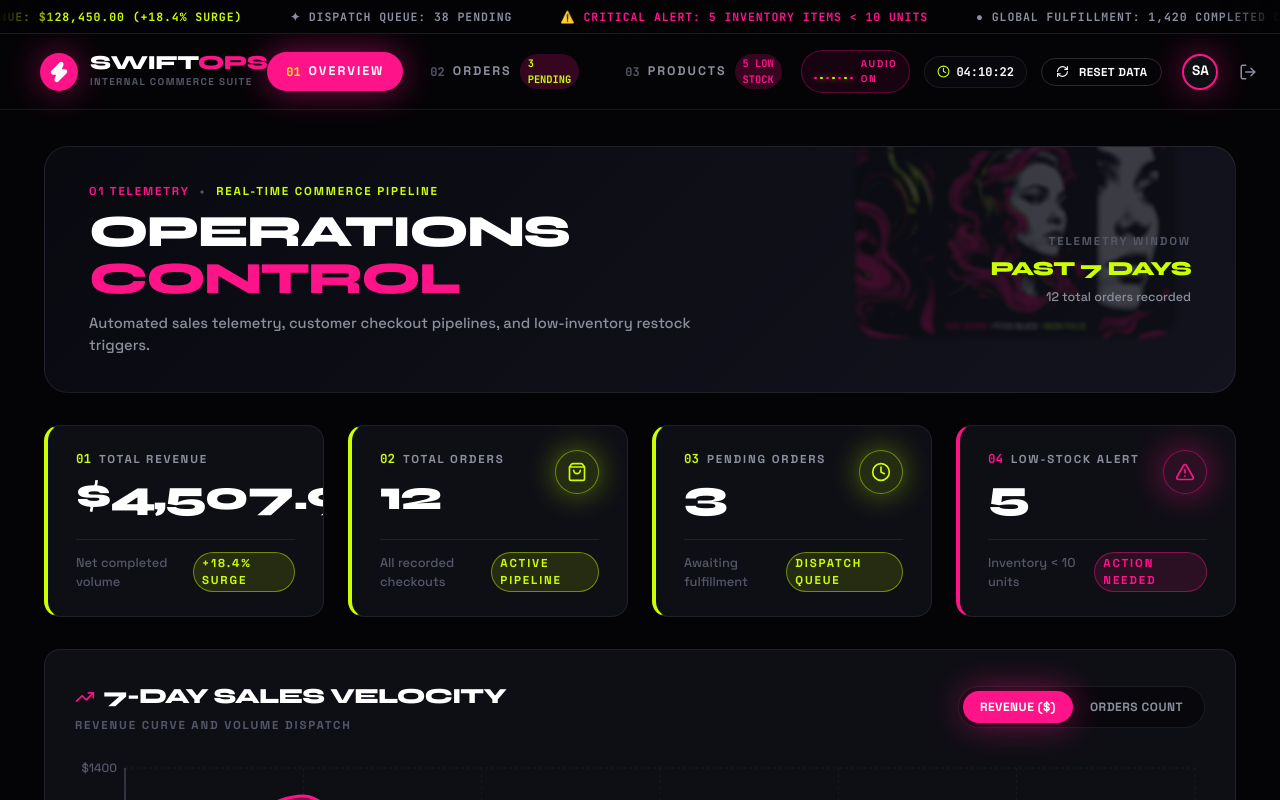
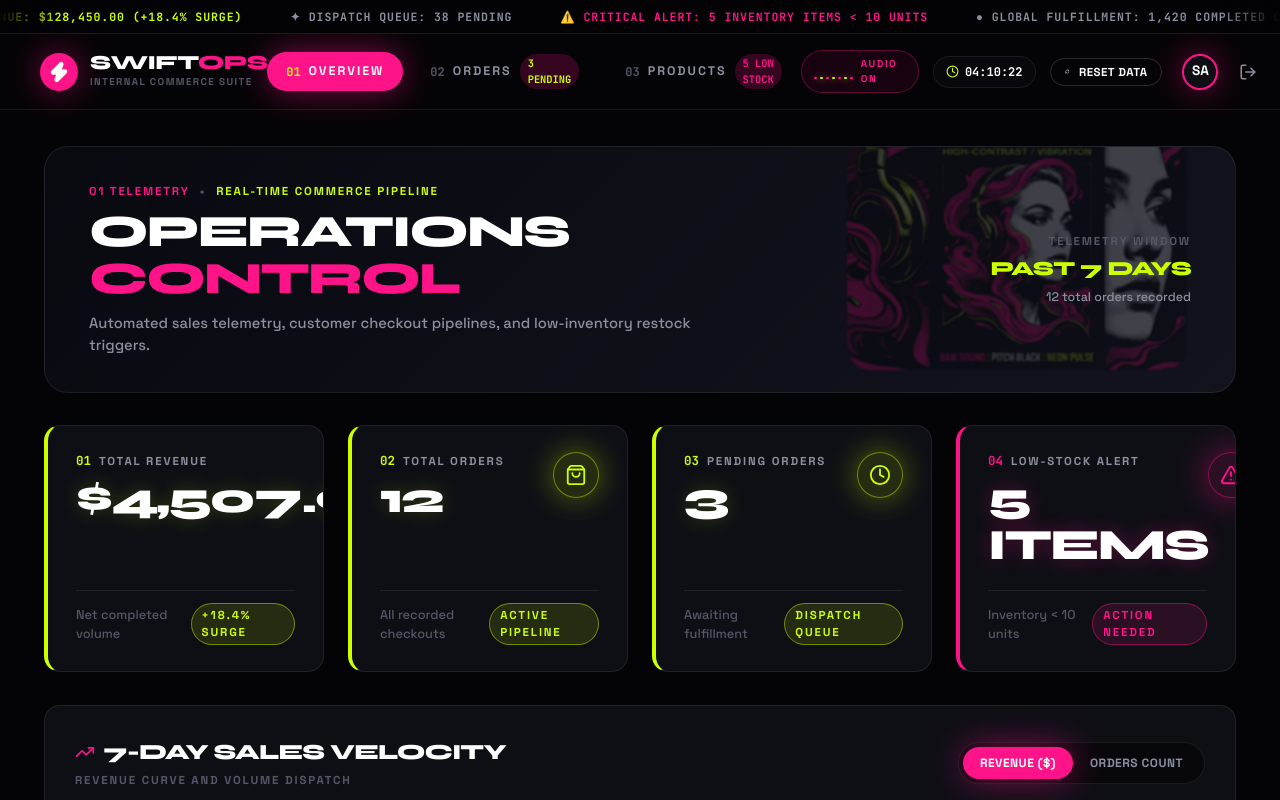
Before and after one commit to shubhamondaldh-maker/swiftops, a React (Vite) app: page / in a window 1280 px wide. Shown: the top 800 px of the page. Built offline with nearby package versions, Linux system fonts and the light colour scheme; sample sign-in values are in the browser's storage.

Commit message:
feat: add interactive neon cursor spotlight, liquid wave morphology, 3D holographic tilt, and animated count-up numbers

```diff
--- a/src/App.jsx
+++ b/src/App.jsx
@@ -7,6 +7,8 @@ import { Login } from './pages/Login';
 import { Overview } from './pages/Overview';
 import { Orders } from './pages/Orders';
 import { Products } from './pages/Products';
+import { CursorGlow } from './components/CursorGlow';
+import { LiquidWaves } from './components/LiquidWaves';
 
 // Protected Route Guard
 const ProtectedRoute = ({ children }) => {
@@ -30,6 +32,10 @@ export function App() {
   return (
     <AuthProvider>
       <DataProvider>
+        {/* Global Ambient Interactive Motion Elements */}
+        <CursorGlow />
+        <LiquidWaves />
+
         <BrowserRouter>
           <Routes>
             {/* Public Login Route */}
--- /dev/null
+++ b/src/components/AnimatedCounter.jsx
@@ -0,0 +1,40 @@
+import React, { useState, useEffect } from 'react';
+
+export const AnimatedCounter = ({ value, prefix = '', suffix = '', decimals = 0, duration = 1200 }) => {
+  const [displayValue, setDisplayValue] = useState(0);
+
+  useEffect(() => {
+    let startTimestamp = null;
+    const startVal = displayValue;
+    const targetVal = typeof value === 'number' ? value : parseFloat(value) || 0;
+
+    const step = (timestamp) => {
+      if (!startTimestamp) startTimestamp = timestamp;
+      const progress = Math.min((timestamp - startTimestamp) / duration, 1);
+
+      // Smooth easeOutExpo curve
+      const easeProgress = progress === 1 ? 1 : 1 - Math.pow(2, -10 * progress);
+      const current = startVal + (targetVal - startVal) * easeProgress;
+
+      setDisplayValue(current);
+
+      if (progress < 1) {
+        window.requestAnimationFrame(step);
+      } else {
+        setDisplayValue(targetVal);
+      }
+    };
+
+    window.requestAnimationFrame(step);
+  }, [value, duration]);
+
+  const formatted = decimals > 0
+    ? displayValue.toLocaleString('en-US', { minimumFractionDigits: decimals, maximumFractionDigits: decimals })
+    : Math.round(displayValue).toLocaleString('en-US');
+
+  return (
+    <span>
+      {prefix}{formatted}{suffix}
+    </span>
+  );
+};
--- /dev/null
+++ b/src/components/CursorGlow.jsx
@@ -0,0 +1,46 @@
+import React, { useEffect, useState } from 'react';
+
+export const CursorGlow = () => {
+  const [pos, setPos] = useState({ x: -100, y: -100 });
+  const [visible, setVisible] = useState(false);
+
+  useEffect(() => {
+    const handleMouseMove = (e) => {
+      setPos({ x: e.clientX, y: e.clientY });
+      if (!visible) setVisible(true);
+    };
+
+    const handleMouseLeave = () => {
+      setVisible(false);
+    };
+
+    window.addEventListener('mousemove', handleMouseMove, { passive: true });
+    document.body.addEventListener('mouseleave', handleMouseLeave);
+
+    return () => {
+      window.removeEventListener('mousemove', handleMouseMove);
+      document.body.removeEventListener('mouseleave', handleMouseLeave);
+    };
+  }, [visible]);
+
+  if (!visible) return null;
+
+  return (
+    <div
+      style={{
+        position: 'fixed',
+        left: 0,
+        top: 0,
+        width: '450px',
+        height: '450px',
+        transform: `translate(${pos.x - 225}px, ${pos.y - 225}px)`,
+        borderRadius: '50%',
+        background: 'radial-gradient(circle, rgba(255, 19, 137, 0.12) 0%, rgba(204, 255, 0, 0.04) 40%, transparent 70%)',
+        pointerEvents: 'none',
+        zIndex: 9999,
+        transition: 'transform 0.08s cubic-bezier(0.16, 1, 0.3, 1)',
+        mixBlendMode: 'screen'
+      }}
+    />
+  );
+};
--- /dev/null
+++ b/src/components/LiquidWaves.jsx
@@ -0,0 +1,101 @@
+import React from 'react';
+
+export const LiquidWaves = () => {
+  return (
+    <div style={{
+      position: 'fixed',
+      inset: 0,
+      pointerEvents: 'none',
+      zIndex: 0,
+      overflow: 'hidden'
+    }}>
+      {/* Morphing Liquid Blob 1 (Hot Pink) */}
+      <div
+        className="liquid-blob liquid-blob-pink"
+        style={{
+          position: 'absolute',
+          top: '-150px',
+          right: '-100px',
+          width: '550px',
+          height: '550px',
+          background: 'radial-gradient(circle, rgba(255, 19, 137, 0.16) 0%, rgba(255, 0, 128, 0.05) 50%, transparent 70%)',
+          filter: 'blur(40px)',
+          animation: 'morphWave 18s ease-in-out infinite alternate, floatSlow 22s ease-in-out infinite alternate'
+        }}
+      />
+
+      {/* Morphing Liquid Blob 2 (Chartreuse Electric Yellow) */}
+      <div
+        className="liquid-blob liquid-blob-yellow"
+        style={{
+          position: 'absolute',
+          bottom: '-120px',
+          left: '-100px',
+          width: '500px',
+          height: '500px',
+          background: 'radial-gradient(circle, rgba(204, 255, 0, 0.12) 0%, rgba(204, 255, 0, 0.03) 50%, transparent 70%)',
+          filter: 'blur(45px)',
+          animation: 'morphWaveReverse 20s ease-in-out infinite alternate, floatSlowReverse 25s ease-in-out infinite alternate'
+        }}
+      />
+
+      {/* Floating Ambient Glowing Ring */}
+      <div
+        style={{
+          position: 'absolute',
+          top: '40%',
+          left: '20%',
+          width: '280px',
+          height: '280px',
+          borderRadius: '50%',
+          border: '1px dashed rgba(255, 19, 137, 0.18)',
+          filter: 'drop-shadow(0 0 12px rgba(255, 19, 137, 0.3))',
+          animation: 'spinSlow 60s linear infinite'
+        }}
+      />
+
+      <style>{`
+        @keyframes morphWave {
+          0% {
+            border-radius: 60% 40% 30% 70% / 60% 30% 70% 40%;
+          }
+          50% {
+            border-radius: 30% 60% 70% 40% / 50% 60% 30% 60%;
+          }
+          100% {
+            border-radius: 50% 50% 40% 60% / 40% 40% 60% 50%;
+          }
+        }
+
+        @keyframes morphWaveReverse {
+          0% {
+            border-radius: 40% 60% 60% 40% / 60% 30% 70% 40%;
+          }
+          50% {
+            border-radius: 70% 30% 40% 60% / 40% 70% 30% 60%;
+          }
+          100% {
+            border-radius: 50% 50% 30% 70% / 50% 30% 60% 40%;
+          }
+        }
+
+        @keyframes floatSlow {
+          0% { transform: translate(0, 0) scale(1); }
+          50% { transform: translate(-40px, 30px) scale(1.08); }
+          100% { transform: translate(20px, -20px) scale(0.96); }
+        }
+
+        @keyframes floatSlowReverse {
+          0% { transform: translate(0, 0) scale(1); }
+          50% { transform: translate(30px, -40px) scale(1.05); }
+          100% { transform: translate(-20px, 30px) scale(0.95); }
+        }
+
+        @keyframes spinSlow {
+          from { transform: rotate(0deg); }
+          to { transform: rotate(360deg); }
+        }
+      `}</style>
+    </div>
+  );
+};
--- a/src/components/StatCard.jsx
+++ b/src/components/StatCard.jsx
@@ -1,25 +1,66 @@
-import React from 'react';
+import React, { useState } from 'react';
+import { AnimatedCounter } from './AnimatedCounter';
 
-export const StatCard = ({ step, title, value, subtitle, icon: Icon, colorVariant = 'yellow', trend }) => {
+export const StatCard = ({ step, title, rawNumber, prefix = '', suffix = '', decimals = 0, subtitle, icon: Icon, colorVariant = 'yellow', trend }) => {
   const isPink = colorVariant === 'pink';
   const accentColor = isPink ? 'var(--pink-primary)' : 'var(--chartreuse-primary)';
   const borderHighlight = isPink ? 'var(--border-pink)' : 'var(--border-yellow)';
 
+  // 3D holographic tilt state
+  const [tilt, setTilt] = useState({ x: 0, y: 0, hover: false });
+
+  const handleMouseMove = (e) => {
+    const rect = e.currentTarget.getBoundingClientRect();
+    const x = e.clientX - rect.left - rect.width / 2;
+    const y = e.clientY - rect.top - rect.height / 2;
+    setTilt({
+      x: -(y / rect.height) * 12,
+      y: (x / rect.width) * 12,
+      hover: true
+    });
+  };
+
+  const handleMouseLeave = () => {
+    setTilt({ x: 0, y: 0, hover: false });
+  };
+
   return (
     <div
+      onMouseMove={handleMouseMove}
+      onMouseLeave={handleMouseLeave}
       className={`card ${isPink ? 'card-glowing-pink' : 'card-glowing-yellow'}`}
       style={{
         display: 'flex',
         flexDirection: 'column',
         justifyContent: 'space-between',
-        minHeight: '160px',
-        padding: '24px 28px',
+        minHeight: '165px',
+        padding: '26px 28px',
         borderLeft: `4px solid ${accentColor}`,
-        overflow: 'hidden'
+        overflow: 'hidden',
+        transform: tilt.hover
+          ? `perspective(800px) rotateX(${tilt.x}deg) rotateY(${tilt.y}deg) translateY(-4px)`
+          : 'perspective(800px) rotateX(0deg) rotateY(0deg) translateY(0)',
+        transition: tilt.hover ? 'transform 0.1s ease-out' : 'transform 0.4s cubic-bezier(0.16, 1, 0.3, 1)',
+        willChange: 'transform',
+        position: 'relative'
       }}
     >
+      {/* Holographic light reflection sheen */}
+      <div
+        style={{
+          position: 'absolute',
+          inset: 0,
+          background: isPink
+            ? 'linear-gradient(135deg, rgba(255, 19, 137, 0.12) 0%, transparent 60%)'
+            : 'linear-gradient(135deg, rgba(204, 255, 0, 0.1) 0%, transparent 60%)',
+          opacity: tilt.hover ? 1 : 0,
+          transition: 'opacity 0.3s ease',
+          pointerEvents: 'none'
+        }}
+      />
+
       {/* Top Header: Step Number & Title */}
-      <div style={{ display: 'flex', alignItems: 'flex-start', justifyContent: 'space-between' }}>
+      <div style={{ display: 'flex', alignItems: 'flex-start', justifyContent: 'space-between', position: 'relative', zIndex: 2 }}>
         <div>
           <div style={{ display: 'flex', alignItems: 'center', gap: '8px', marginBottom: '4px' }}>
             {step && (
@@ -31,23 +72,32 @@ export const StatCard = ({ step, title, value, subtitle, icon: Icon, colorVarian
               {title}
             </span>
           </div>
+
+          {/* Animated Counter Display */}
           <div
             className="font-display"
             style={{
-              fontSize: '2.6rem',
+              fontSize: '2.7rem',
               color: '#ffffff',
               letterSpacing: '-0.04em',
               lineHeight: 1.1,
-              marginTop: '4px'
+              marginTop: '4px',
+              textShadow: isPink ? '0 0 20px rgba(255, 19, 137, 0.3)' : '0 0 20px rgba(204, 255, 0, 0.2)'
             }}
           >
-            {value}
+            <AnimatedCounter
+              value={rawNumber}
+              prefix={prefix}
+              suffix={suffix}
+              decimals={decimals}
+              duration={1200}
+            />
           </div>
         </div>
 
         <div style={{
-          width: '44px',
-          height: '44px',
+          width: '46px',
+          height: '46px',
           borderRadius: '50%',
           border: `1px solid ${borderHighlight}`,
           display: 'flex',
@@ -56,14 +106,25 @@ export const StatCard = ({ step, title, value, subtitle, icon: Icon, colorVarian
           color: accentColor,
           backgroundColor: isPink ? 'var(--pink-subtle)' : 'var(--chartreuse-subtle)',
           boxShadow: isPink ? 'var(--pink-glow)' : 'var(--chartreuse-glow)',
-          flexShrink: 0
+          flexShrink: 0,
+          transition: 'transform 0.3s ease',
+          transform: tilt.hover ? 'scale(1.1) rotate(5deg)' : 'scale(1) rotate(0)'
         }}>
-          {Icon && <Icon size={20} />}
+          {Icon && <Icon size={22} />}
         </div>
       </div>
 
       {/* Footer Subtitle & Trend */}
-      <div style={{ marginTop: '20px', display: 'flex', alignItems: 'center', justifyContent: 'space-between', borderTop: '1px solid var(--border-subtle)', paddingTop: '12px' }}>
+      <div style={{
+        marginTop: '20px',
+        display: 'flex',
+        alignItems: 'center',
+        justifyContent: 'space-between',
+        borderTop: '1px solid var(--border-subtle)',
+        paddingTop: '12px',
+        position: 'relative',
+        zIndex: 2
+      }}>
         <span style={{ fontSize: '0.8rem', color: 'var(--text-dim)' }}>
           {subtitle}
         </span>
@@ -73,7 +134,7 @@ export const StatCard = ({ step, title, value, subtitle, icon: Icon, colorVarian
             style={{
               color: accentColor,
               backgroundColor: isPink ? 'var(--pink-subtle)' : 'var(--chartreuse-subtle)',
-              padding: '2px 8px',
+              padding: '3px 10px',
               borderRadius: 'var(--radius-pill)',
               border: `1px solid ${borderHighlight}`
             }}
--- a/src/index.css
+++ b/src/index.css
@@ -1,7 +1,6 @@
 /* ==========================================================================
-   SWIFTOPS - HIGH-FASHION EDITORIAL DESIGN SYSTEM
-   Inspired by: Bold Display Typography, Fluid Liquid Waves, Pitch Jet Black
-   Palette: Pitch Jet Black (#050507), Vibrant Hot Pink (#ff1389), Chartreuse (#ccff00)
+   SWIFTOPS - HIGH-FASHION EDITORIAL DESIGN SYSTEM WITH ADVANCED ANIMATIONS
+   Palette: Pitch Jet Black (#040406), Vibrant Hot Pink (#ff1389), Chartreuse (#ccff00)
    ========================================================================== */
 
 :root {
@@ -114,13 +113,6 @@ body {
   color: var(--chartreuse-primary);
 }
 
-/* Halftone Texture Overlay */
-.halftone-overlay {
-  background-image: radial-gradient(var(--pink-primary) 1.5px, transparent 1.5px);
-  background-size: 10px 10px;
-  opacity: 0.15;
-}
-
 /* Buttons */
 .btn {
   display: inline-flex;
@@ -139,6 +131,8 @@ body {
   border: 1px solid transparent;
   outline: none;
   white-space: nowrap;
+  position: relative;
+  overflow: hidden;
 }
 
 .btn:active {
@@ -176,6 +170,7 @@ body {
   border-color: var(--text-white);
   background: rgba(255, 255, 255, 0.05);
   color: #fff;
+  transform: translateY(-1px);
 }
 
 .btn-ghost {
@@ -209,7 +204,6 @@ body {
   border-radius: 50%;
 }
 
-/* Circular Arrow Button (Like Reference Image) */
 .circle-arrow-btn {
   width: 48px;
   height: 48px;
@@ -219,15 +213,15 @@ body {
   align-items: center;
   justify-content: center;
   color: #fff;
-  transition: all 0.25s ease;
+  transition: all 0.3s cubic-bezier(0.16, 1, 0.3, 1);
   background: transparent;
   cursor: pointer;
 }
 .circle-arrow-btn:hover {
   border-color: var(--pink-primary);
   color: var(--pink-primary);
-  transform: scale(1.05);
-  box-shadow: 0 0 20px rgba(255, 19, 137, 0.4);
+  transform: scale(1.1) rotate(-15deg);
+  box-shadow: 0 0 30px rgba(255, 19, 137, 0.5);
 }
 
 /* Card Styles */
@@ -246,12 +240,17 @@ body {
 
 .card-glowing-pink:hover {
   border-color: var(--pink-primary);
-  box-shadow: 0 0 35px rgba(255, 19, 137, 0.2);
+  box-shadow: 0 0 35px rgba(255, 19, 137, 0.25);
 }
 
 .card-glowing-yellow:hover {
   border-color: var(--chartreuse-primary);
-  box-shadow: 0 0 35px rgba(204, 255, 0, 0.2);
+  box-shadow: 0 0 35px rgba(204, 255, 0, 0.25);
+}
+
+.hover-lift:hover {
+  transform: translateY(-3px);
+  border-color: var(--border-medium) !important;
 }
 
 /* Form Inputs */
@@ -299,6 +298,11 @@ body {
   font-weight: 700;
   letter-spacing: 0.08em;
   text-transform: uppercase;
+  transition: transform 0.2s ease;
+}
+
+.badge:hover {
+  transform: scale(1.04);
 }
 
 .badge-pending {
@@ -380,7 +384,7 @@ td {
 }
 
 tbody tr {
-  transition: background-color 0.2s ease;
+  transition: background-color 0.2s ease, transform 0.15s ease;
 }
 
 tbody tr:hover {
@@ -420,6 +424,7 @@ tbody tr:last-child td {
   overflow-y: auto;
   padding: 32px;
   box-shadow: 0 25px 60px rgba(0, 0, 0, 0.9), 0 0 40px rgba(255, 19, 137, 0.15);
+  animation: scaleUp 0.25s cubic-bezier(0.16, 1, 0.3, 1);
   position: relative;
 }
 
@@ -428,11 +433,18 @@ tbody tr:last-child td {
   to { opacity: 1; }
 }
 
+@keyframes scaleUp {
+  from { opacity: 0; transform: scale(0.92) translateY(10px); }
+  to { opacity: 1; transform: scale(1) translateY(0); }
+}
+
 /* Layout Utilities */
 .app-container {
   display: flex;
   min-height: 100vh;
   background-color: var(--bg-pitch);
+  position: relative;
+  z-index: 1;
 }
 
 .main-content {
@@ -441,7 +453,7 @@ tbody tr:last-child td {
   flex-direction: column;
   min-width: 0;
   overflow-y: auto;
-  height: 100vh;
+  height: calc(100vh - 110px);
 }
 
 .page-container {
--- a/src/pages/Overview.jsx
+++ b/src/pages/Overview.jsx
@@ -87,20 +87,21 @@ export const Overview = () => {
         justifyContent: 'space-between',
         gap: '24px'
       }}>
-        {/* Subtle background wave art thumbnail */}
+        {/* Subtle background wave art thumbnail with gentle pulse */}
         <div style={{
           position: 'absolute',
-          right: '5%',
-          top: '-20%',
-          width: '320px',
-          height: '240px',
-          opacity: 0.18,
+          right: '4%',
+          top: '-15%',
+          width: '340px',
+          height: '260px',
+          opacity: 0.2,
           pointerEvents: 'none',
           backgroundImage: `url(${heroArtwork})`,
           backgroundSize: 'cover',
           backgroundPosition: 'center',
-          filter: 'blur(2px) contrast(1.3)',
-          borderRadius: '24px'
+          filter: 'blur(1px) contrast(1.2)',
+          borderRadius: '24px',
+          animation: 'pulseGlow 6s ease-in-out infinite alternate'
         }} />
 
         <div style={{ position: 'relative', zIndex: 2, maxWidth: '650px' }}>
@@ -131,7 +132,7 @@ export const Overview = () => {
         </div>
       </div>
 
-      {/* 4 Stat Cards */}
+      {/* 4 Stat Cards with Animated Count-Up & 3D Tilt */}
       <div style={{
         display: 'grid',
         gridTemplateColumns: 'repeat(auto-fit, minmax(260px, 1fr))',
@@ -141,7 +142,9 @@ export const Overview = () => {
         <StatCard
           step="01"
           title="TOTAL REVENUE"
-          value={`$${stats.totalRevenue.toLocaleString('en-US', { minimumFractionDigits: 2, maximumFractionDigits: 2 })}`}
+          rawNumber={stats.totalRevenue}
+          prefix="$"
+          decimals={2}
           subtitle="Net completed volume"
           icon={DollarSign}
           colorVariant="yellow"
@@ -151,7 +154,7 @@ export const Overview = () => {
         <StatCard
           step="02"
           title="TOTAL ORDERS"
-          value={stats.totalOrders}
+          rawNumber={stats.totalOrders}
           subtitle="All recorded checkouts"
           icon={ShoppingBag}
           colorVariant="yellow"
@@ -161,17 +164,18 @@ export const Overview = () => {
         <StatCard
           step="03"
           title="PENDING ORDERS"
-          value={stats.pendingOrders}
+          rawNumber={stats.pendingOrders}
           subtitle="Awaiting fulfillment"
           icon={Clock}
-          colorVariant={stats.pendingOrders > 0 ? 'yellow' : 'yellow'}
+          colorVariant="yellow"
           trend="DISPATCH QUEUE"
         />
 
         <StatCard
           step="04"
           title="LOW-STOCK ALERT"
-          value={stats.lowStockCount}
+          rawNumber={stats.lowStockCount}
+          suffix=" ITEMS"
           subtitle="Inventory < 10 units"
           icon={AlertTriangle}
           colorVariant="pink"
@@ -215,7 +219,8 @@ export const Overview = () => {
                 backgroundColor: chartMode === 'revenue' ? 'var(--pink-primary)' : 'transparent',
                 color: chartMode === 'revenue' ? '#fff' : 'var(--text-muted)',
                 boxShadow: chartMode === 'revenue' ? 'var(--pink-glow)' : 'none',
-                borderRadius: 'var(--radius-pill)'
+                borderRadius: 'var(--radius-pill)',
+                transition: 'all 0.3s cubic-bezier(0.16, 1, 0.3, 1)'
               }}
             >
               REVENUE ($)
@@ -227,7 +232,8 @@ export const Overview = () => {
                 backgroundColor: chartMode === 'orders' ? 'var(--chartreuse-primary)' : 'transparent',
                 color: chartMode === 'orders' ? 'var(--bg-pitch)' : 'var(--text-muted)',
                 boxShadow: chartMode === 'orders' ? 'var(--chartreuse-glow)' : 'none',
-                borderRadius: 'var(--radius-pill)'
+                borderRadius: 'var(--radius-pill)',
+                transition: 'all 0.3s cubic-bezier(0.16, 1, 0.3, 1)'
               }}
             >
               ORDERS COUNT
@@ -241,11 +247,11 @@ export const Overview = () => {
             <AreaChart data={last7DaysStats} margin={{ top: 10, right: 10, left: -10, bottom: 0 }}>
               <defs>
                 <linearGradient id="pinkWaveGradient" x1="0" y1="0" x2="0" y2="1">
-                  <stop offset="5%" stopColor="#ff1389" stopOpacity={0.45} />
+                  <stop offset="5%" stopColor="#ff1389" stopOpacity={0.5} />
                   <stop offset="95%" stopColor="#ff1389" stopOpacity={0.0} />
                 </linearGradient>
                 <linearGradient id="yellowWaveGradient" x1="0" y1="0" x2="0" y2="1">
-                  <stop offset="5%" stopColor="#ccff00" stopOpacity={0.45} />
+                  <stop offset="5%" stopColor="#ccff00" stopOpacity={0.5} />
                   <stop offset="95%" stopColor="#ccff00" stopOpacity={0.0} />
                 </linearGradient>
               </defs>
@@ -384,8 +390,10 @@ export const Overview = () => {
                   padding: '14px 18px',
                   display: 'flex',
                   alignItems: 'center',
-                  justifyContent: 'space-between'
+                  justifyContent: 'space-between',
+                  transition: 'transform 0.2s ease, border-color 0.2s ease'
                 }}
+                className="hover-lift"
               >
                 <div>
                   <div style={{ fontSize: '0.92rem', fontWeight: 700, color: '#fff' }}>
```
